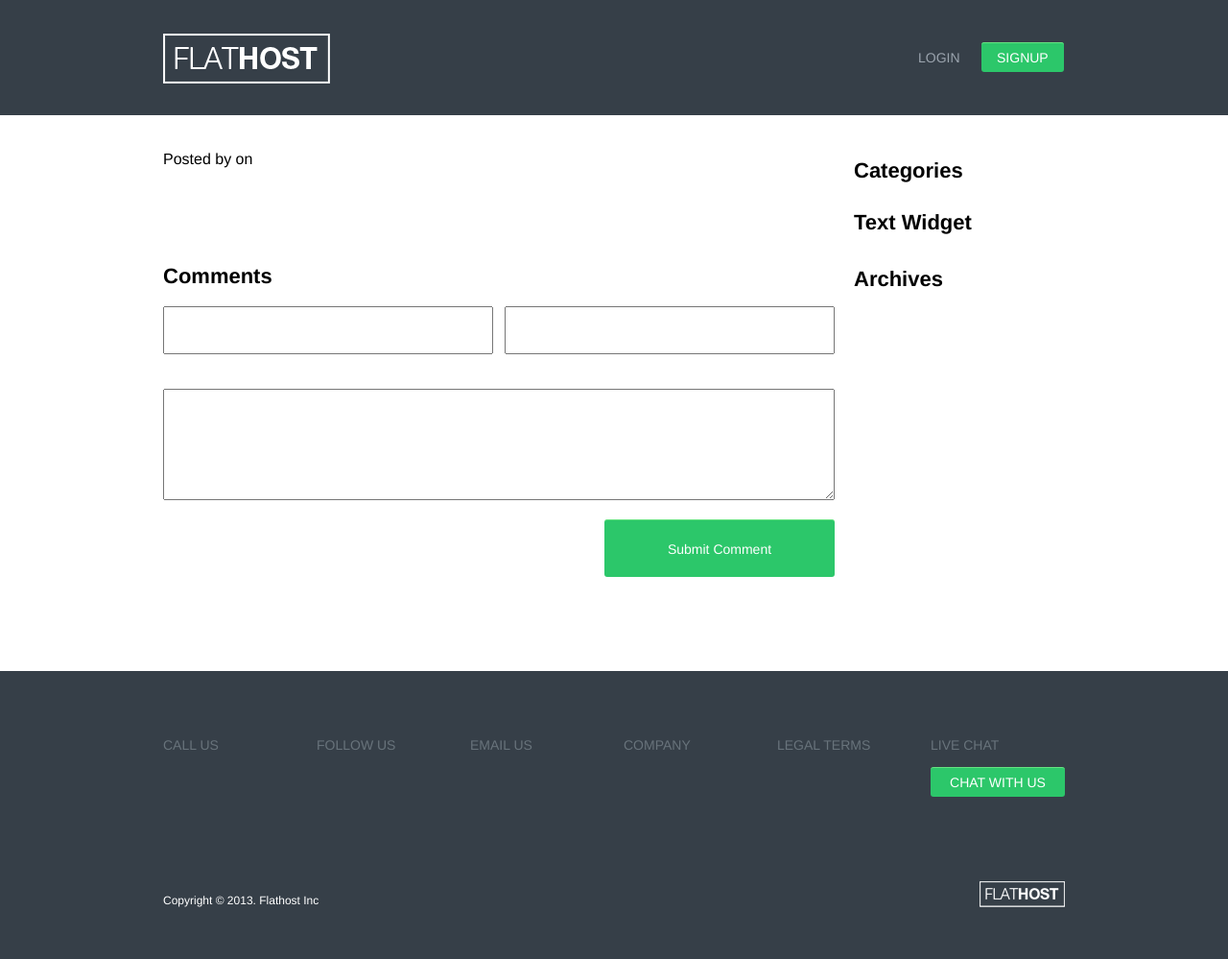
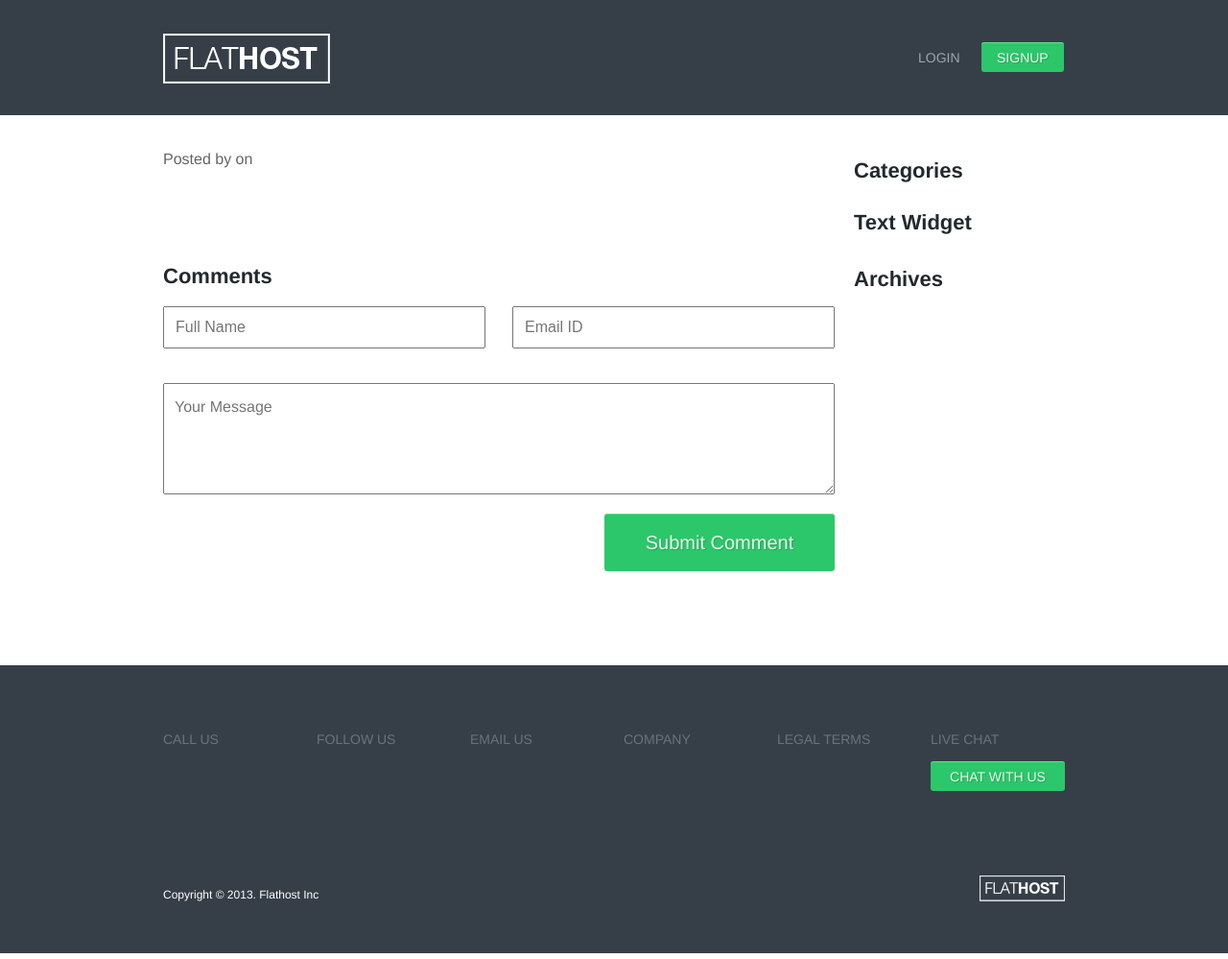
Before and after one commit to vestvud/exercise, a website: page flathost/views/index.html in a window 1280 px wide. Shown: the whole page at 96% size. Drawn offline with nearby package versions, Linux system fonts and the light colour scheme; files that its build step writes are made by us from their sources.

Commit message:
colors+placeholder edit

```diff
--- a/flathost/public/src/less/blocks/comments.less
+++ b/flathost/public/src/less/blocks/comments.less
@@ -18,6 +18,7 @@
   &__author {
     font-size: 20px;
     margin-bottom: 6px;
+    color: #22292e;
   }
   &__answer {
     color: #58cf83;
@@ -54,20 +55,25 @@
     width: 336px;
     height: 44px;
     display: inline-block;
+    line-height: 44px;
+    padding: 0 11px;
+    box-sizing: border-box;
   }
   &__text {
     display: inline-block;
     width: 700px;
     height: 116px;
-    padding: 0;
     margin: 20px 0;
     box-sizing: border-box;
+    font-family: Helvetica;
+    padding: 15px 11px;
   }
   &__submit {
     float: right;
     width: 240px;
     height: 60px;
     text-transform: none;
+    font-size: 20px;
   }
   &:after {
     .clear();
--- a/flathost/public/src/less/blocks/components.less
+++ b/flathost/public/src/less/blocks/components.less
@@ -1,10 +1,11 @@
 .btn {
   border-radius: 3px;
   padding: 7px 16px;
-  color: #fff;
+  color: #ebf8ef;
   margin-left: 11px;
   font-size: 14px;
   text-transform: uppercase;
+  text-shadow: 1px 1px 1px #25a659;
   &_green {
     background: #2cc76a;
     border-top: solid 1px #66e381;
--- a/flathost/public/src/less/blocks/grid.less
+++ b/flathost/public/src/less/blocks/grid.less
@@ -16,6 +16,7 @@
 .container11 {
   width: 960px;
   margin: auto;
+  color: #656565;
   &:after {
     .clear();
   }
--- a/flathost/public/src/less/blocks/nav.less
+++ b/flathost/public/src/less/blocks/nav.less
@@ -2,7 +2,7 @@
   margin-left: -15px;
   &__item {
     font-size: 14px;
-    color: #fff;
+    color: #ebecec;
     margin-right: 19px;
     text-transform: uppercase;
   }
--- a/flathost/public/src/less/blocks/post.less
+++ b/flathost/public/src/less/blocks/post.less
@@ -5,6 +5,7 @@
     font-size: 30px;
     font-weight: bold;
     margin-bottom: 7px;
+    color: #22292e;
   }
   &__info {
     margin-bottom: 22px;
--- a/flathost/public/src/less/blocks/title.less
+++ b/flathost/public/src/less/blocks/title.less
@@ -5,6 +5,7 @@
 .title2 {
   font-size: 22px;
   font-weight: bold;
+  color: #22292e;
   &_categories {
     margin-bottom: 19px;
   }
--- a/flathost/public/src/less/blocks/wrapper.less
+++ b/flathost/public/src/less/blocks/wrapper.less
@@ -1,4 +1,5 @@
 .wrapper {
   width: 1000px;
   margin: auto;
+  color: #656565;
 }
--- a/flathost/public/src/less/layouts/main.less
+++ b/flathost/public/src/less/layouts/main.less
@@ -1,6 +1,5 @@
 @import "../blocks/reset";
 @import "../blocks/grid";
-@import "../blocks/wrapper";
 @import "../blocks/nav";
 @import "../blocks/logo";
 @import "../blocks/header";
--- a/flathost/routes/index.js
+++ b/flathost/routes/index.js
@@ -85,6 +85,13 @@ router.get('/', function(req, res) {
                             text: "Donec fringilla massa in imperdiet pretium. Etiam vel ligula sagittis, consectetur est at, mattis nibh. Aliquam dignissim consequat sapien id eleifend. Integer tincidunt vitae sapien vel semper. Mauris vitae suscipit sapien. Etiam imperdiet tempus eros in facilisis. Cras quis dolor ultrices, vehicula mi vel, sollicitudin orci. ",
                             time: "10",
                             image: ""
+                        },
+                        {
+                            id: "comment2",
+                            author: "Michael",
+                            text: "Donec fringilla massa in imperdiet pretium. Etiam vel ligula sagittis, consectetur est at, mattis nibh. Aliquam dignissim consequat sapien id eleifend. Integer tincidunt vitae sapien vel semper. Mauris vitae suscipit sapien. Etiam imperdiet tempus eros in facilisis. Cras quis dolor ultrices, vehicula mi vel, sollicitudin orci. ",
+                            time: "10",
+                            image: ""
                         }
                     ]
                 }
--- a/flathost/views/comments.html
+++ b/flathost/views/comments.html
@@ -3,10 +3,10 @@
 <div class="comments-form">
     <form action="">
         <div class="comments-form__fields">
-            <input class="comments-form__field" type="text"/>
-            <input class="comments-form__field" type="text"/>
+            <input placeholder="Full Name" class="comments-form__field" type="text"/>
+            <input placeholder="Email ID" class="comments-form__field" type="text"/>
         </div>
-        <textarea class="comments-form__text" name="" id="" cols="30" rows="10"></textarea>
+        <textarea placeholder="Your Message" class="comments-form__text" name="" id="" cols="30" rows="10"></textarea>
         <button class="btn btn_green comments-form__submit">Submit Comment</button>
     </form>
 </div>
```
Also changed, not shown: flathost/public/bld/css/style.min.css.
